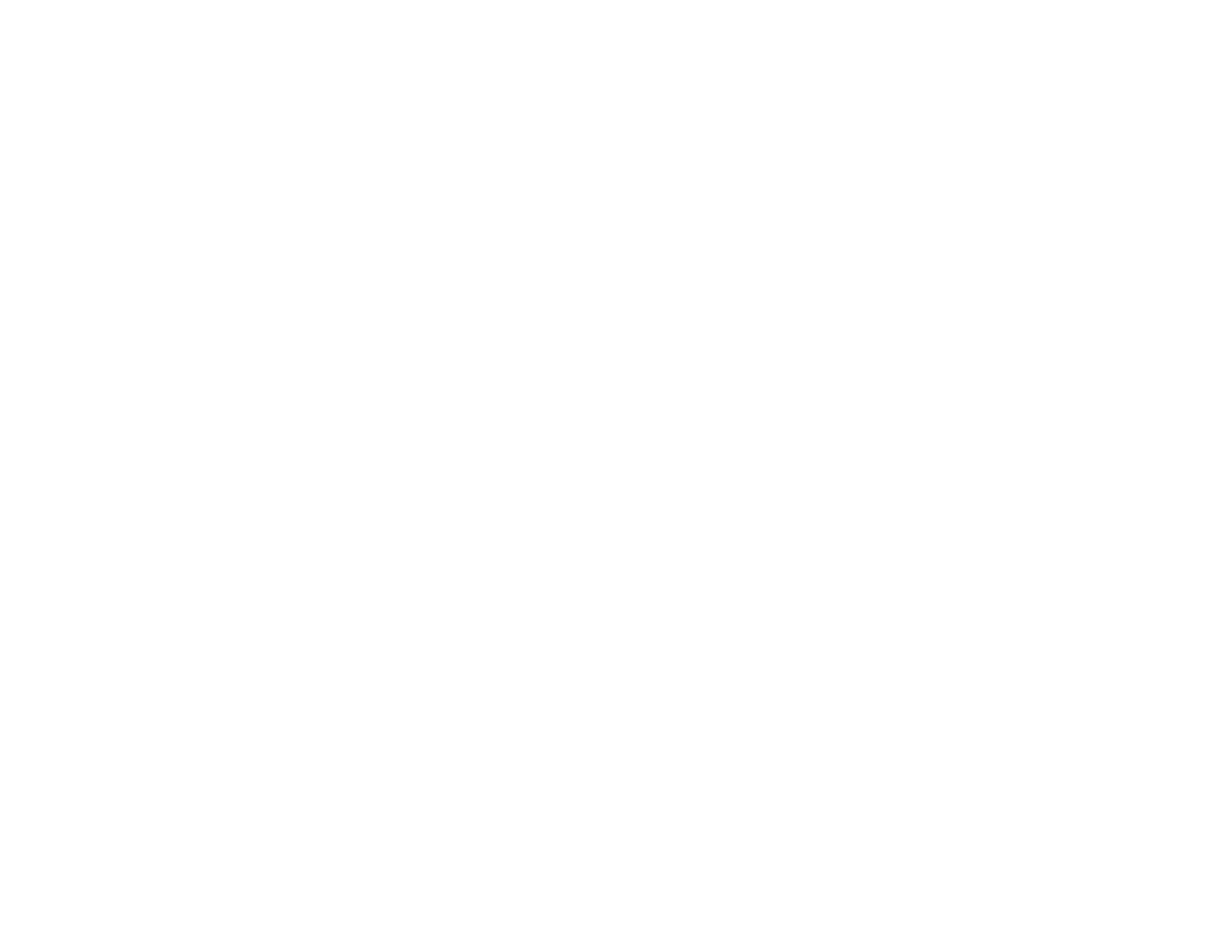
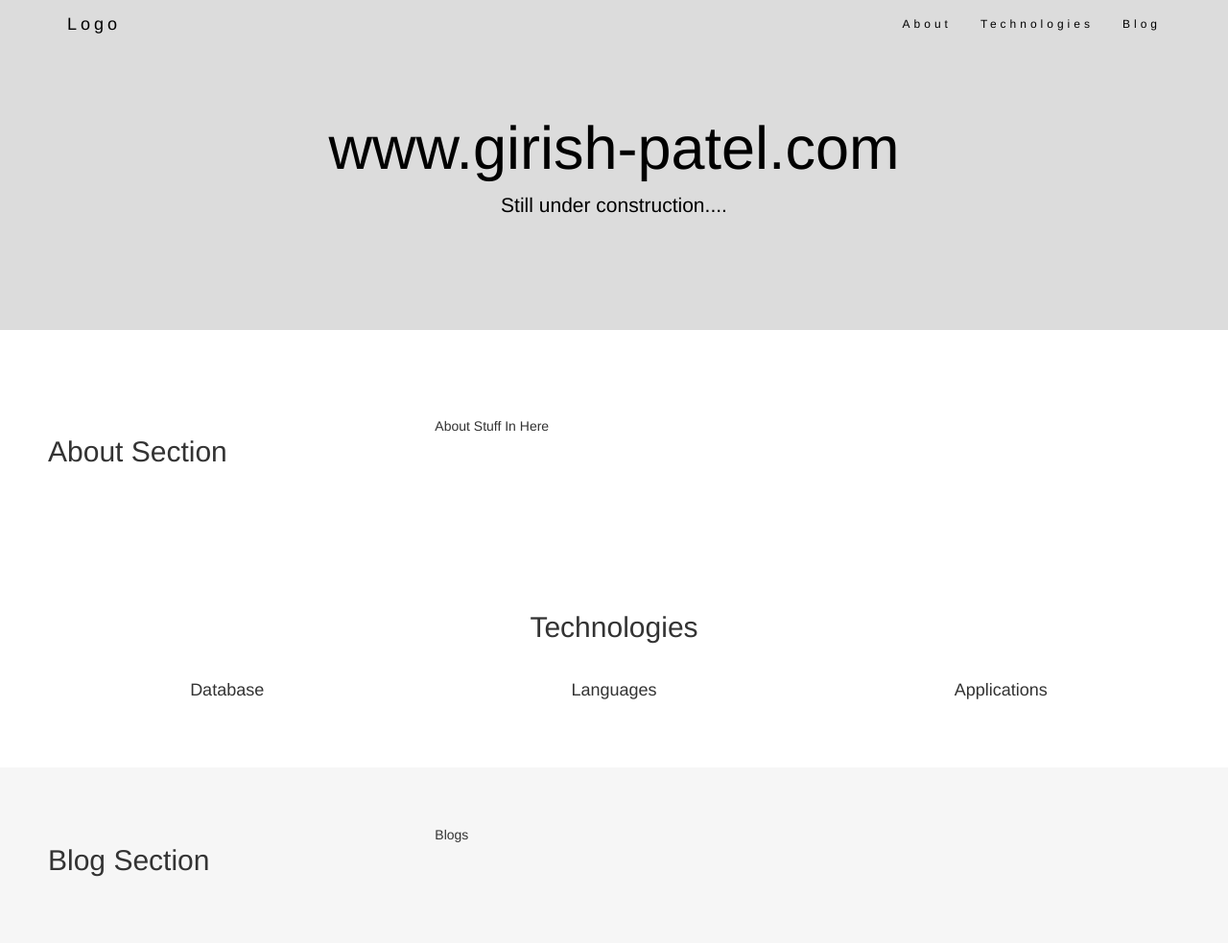
Before and after one commit to patelg123/website, a plain HTML site: page index.html in a window 1280 px wide. Shown: the whole page at 96% size. Before the commit the page ends 800 px from the top, so only its background shows below. Drawn offline with nearby package versions, Linux system fonts and the light colour scheme.

Commit message:
Build up site using Bootstrap

```diff
--- a/index.html
+++ b/index.html
@@ -3,14 +3,91 @@
 <html lang="en">
 <head>
     <meta charset="utf-8">
+    <meta name="viewport" content="width=device-width, initial-scale=1">
 
-    	 <!-- Bootstrap files -->
+    <!-- Bootstrap  CDN files -->
 	<link rel="stylesheet" href="https://maxcdn.bootstrapcdn.com/bootstrap/3.3.7/css/bootstrap.min.css">
 	<script src="https://ajax.googleapis.com/ajax/libs/jquery/3.2.1/jquery.min.js"></script>
 	<script src="https://maxcdn.bootstrapcdn.com/bootstrap/3.3.7/js/bootstrap.min.js"></script>
+
+	<!-- my style sheets-->
+	<link rel="stylesheet" href="style/main.css"
+
+
 </head>
 <body>
 
+
+<!-- Nav Bar -->
+<nav class="navbar navbar-default navbar-fixed-top">
+	<div class="container">
+		<div class="navbar-header">
+			<button type="button" class="navbar-toggle" data-toggle="collapse" data-target="#myNavbar">			<span class="icon-bar"></span>
+        		<span class="icon-bar"></span>
+        		<span class="icon-bar"></span>
+			</button>
+			<a class="navbar-brand" href="#">Logo</a>
+		</div>
+		<div class="collapse navbar-collapse" id="myNavbar">
+			<ul class="nav navbar-nav navbar-right">
+				<li><a href="#about">About</a></li>
+				<li><a href="#technologies">Technologies</a></li>
+				<li><a href="#blog">Blog</a></li>
+			</ul>
+		</div>
+	</div>
+</nav>
+
+
+<div class="jumbotron text-center">
+	<h1>www.girish-patel.com</h1>
+	<p>Still under construction....</p>
+</div>
+
+
+<!--About container-->
+<div id="about" class="container-fluid">
+	<div class="row">
+		<div class="col-sm-4">
+			<h2>About Section</h2>
+		</div>
+
+		<div class="col-sm-8">
+			<p>About Stuff In Here</p>
+		</div>
+	</div>
+</div>
+
+<!--Technologies container-->
+<div id="technologies" class="container-fluid text-center">
+	<h2>Technologies</h2>
+	<br />
+	<div class="row">
+		<div class="col-sm-4">
+			<h4>Database</h4>
+		</div>
+		<div class="col-sm-4">
+			<h4>Languages</h4>
+		</div>
+		<div class="col-sm-4">
+			<h4>Applications</h4>
+		</div>
+	</div>
+
+</div>
+
+<!-- Blog container -->
+<div id="blog" class="container-fluid bg-grey">
+	<div class="row">
+		<div class="col-sm-4">
+			<h2>Blog Section</h2>
+		</div>
+
+		<div class="col-sm-8">
+			<p>Blogs</p>
+		</div>
+	</div>
+</div>
 
 </body>
 
--- /dev/null
+++ b/style/main.css
@@ -0,0 +1,40 @@
+.jumbotron{
+    background-color: #DCDCDC; /* Gainsbro */
+    color: #000000;
+    padding: 100px 25px;
+}
+
+
+.container-fluid {
+	padding: 60px 50px;
+}
+
+
+.bg-grey {
+    background-color: #f6f6f6;
+}
+
+.navbar {
+    margin-bottom: 0;
+    background-color: #DCDCDC;
+    z-index: 9999;
+    border: 0;
+    font-size: 12px !important;
+    line-height: 1.42857143 !important;
+    letter-spacing: 4px;
+    border-radius: 0;
+}
+
+.navbar li a, .navbar .navbar-brand {
+    color: #000000 !important;
+}
+
+.navbar-nav li a:hover, .navbar-nav li.active a {
+    color: #000000 !important;
+    background-color: #fff !important;
+}
+
+.navbar-default .navbar-toggle {
+    border-color: transparent;
+    color: #000000 !important;
+}
```
Lines whose indentation alone changed are shown as unchanged.
